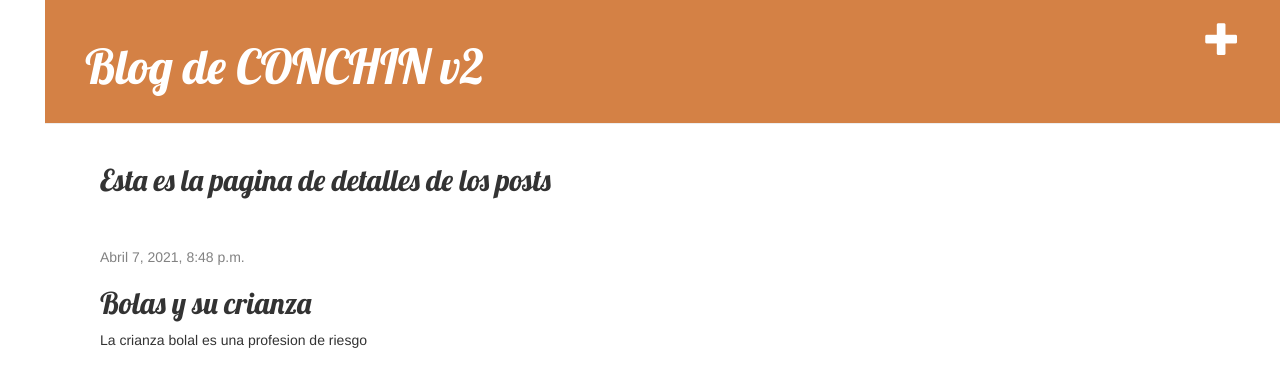
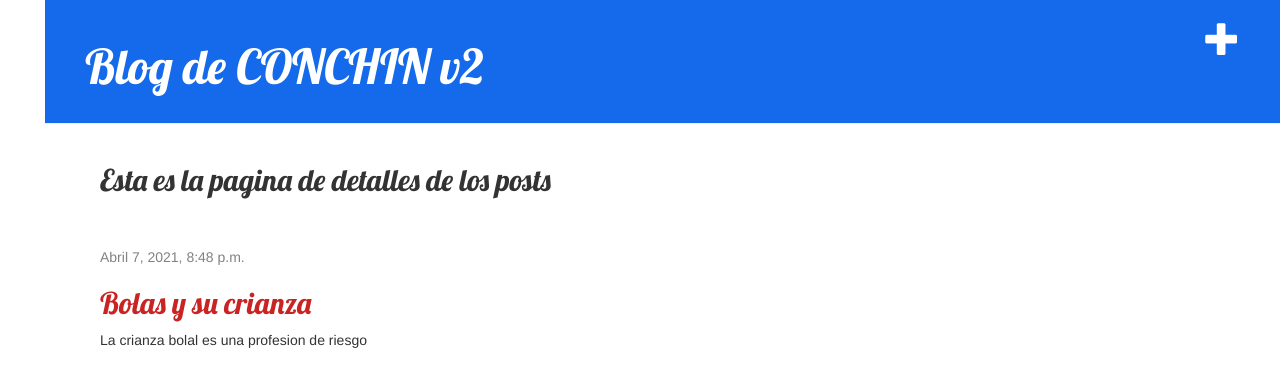
Before and after one commit to chjure/my-first-blog, a Django app: page /post/1/ in a window 1280 px wide. Shown: the top 387 px of the page. Run offline with Django 3.2, Linux system fonts and the light colour scheme; data comes from the database, SQL or seed files in the repository; some libraries are stand-ins or nearby versions.

Commit message:
Version 3 con todo listo

```diff
--- a/blog/static/blog/blog.css
+++ b/blog/static/blog/blog.css
@@ -1,12 +1,12 @@
 h1 a, h2 a {
-    color: #d68233;
+    color: #e70808;
 }
 
 body {
     padding-left: 45px;
 }
 .page-header {
-    background-color: #d48145;
+    background-color: #146aeb;
     margin-top: 0;
     padding: 20px 20px 20px 40px;
 }
@@ -49,5 +49,5 @@ h1, h2, h3, h4 {
 }
 
 .post h2 a, .post h2 a:visited {
-    color: #000000;
+    color: #c92323;
 }
--- a/blog/templates/blog/post_detail.html
+++ b/blog/templates/blog/post_detail.html
@@ -9,7 +9,7 @@
                 {{ post.published_date }}
             </div>
         {% endif %}
-        <h2>{{ post.title }}</h2>
+        <h2><a href="">{{ post.title }}</a></h2>
         <p>{{ post.text|linebreaksbr }}</p>
     </div>
 {% endblock %}
--- a/mysite/urls.py
+++ b/mysite/urls.py
@@ -21,4 +21,4 @@ from django.conf.urls.static import static
 urlpatterns = [
     path('admin/', admin.site.urls),
     path('', include('blog.urls')),
-]  + static(settings.STATIC_URL, document_root=settings.STATIC_ROOT)
+]
```
